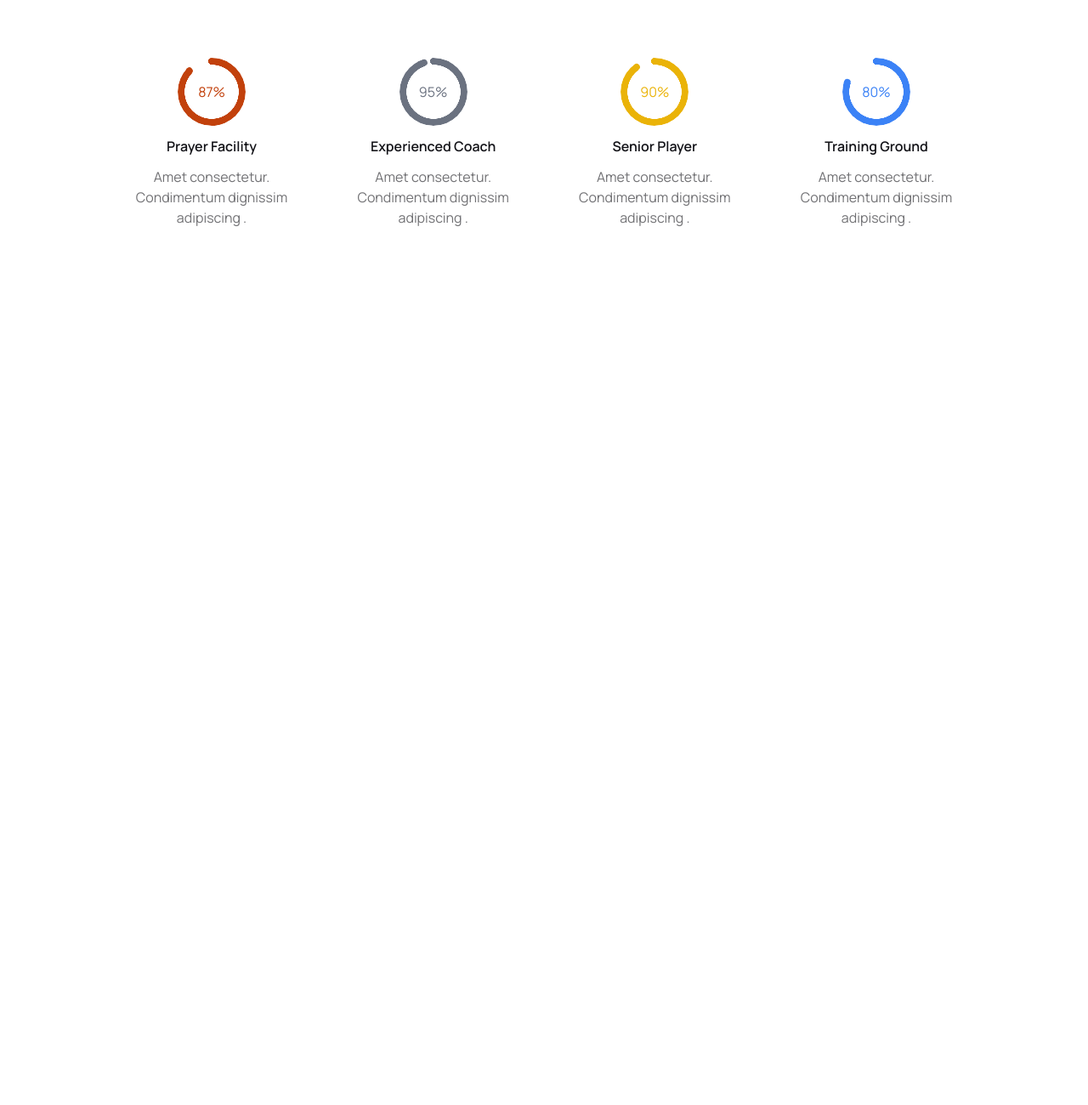
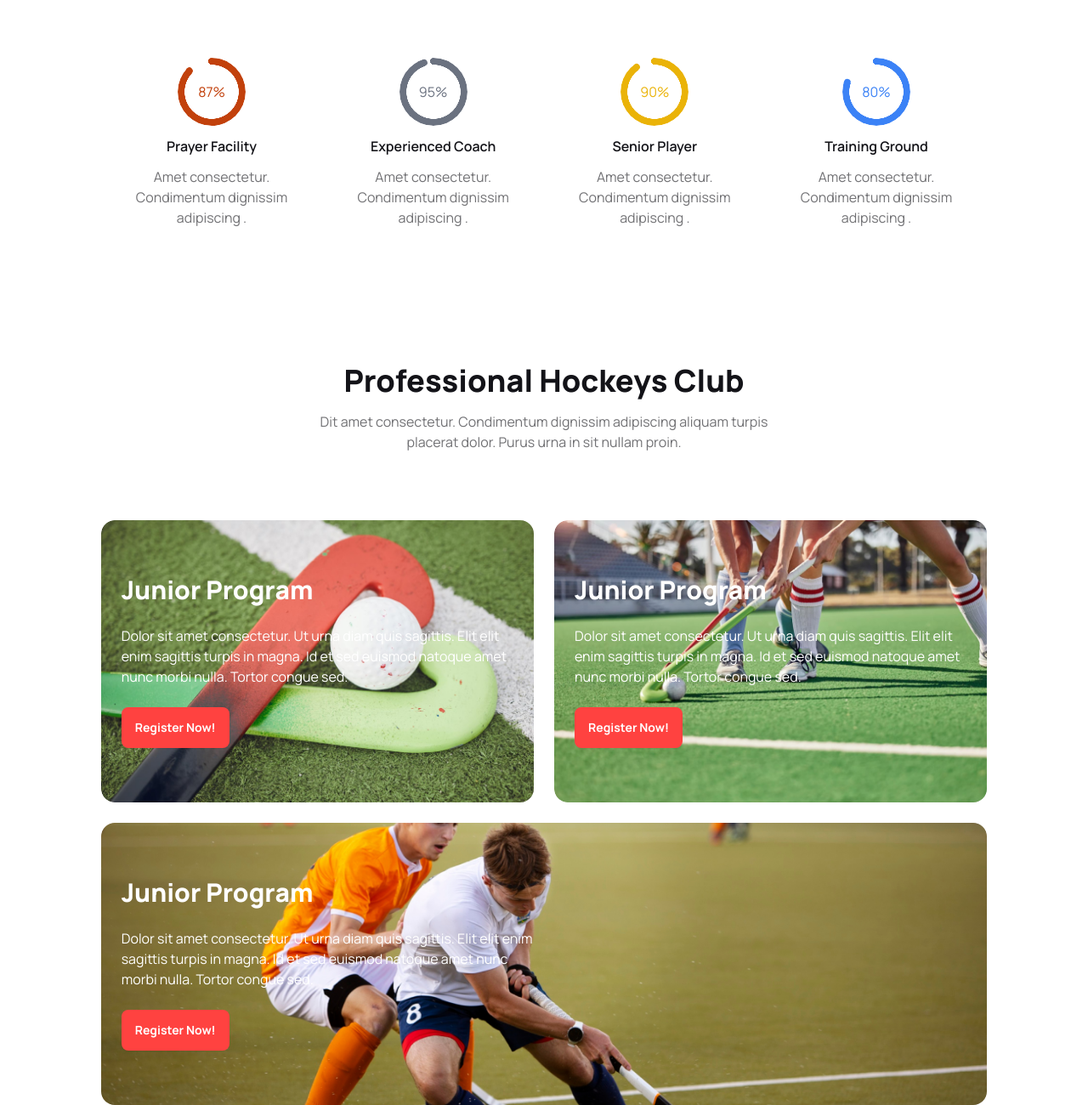
Before and after one commit to abdul-muhaimin-toha/PH-M3-Assignment-3, a website: page index.html in a window 1280 px wide. Shown: the part 944-2244 px from the top of the page at 85% size. Before the commit the page ends 1244 px from the top, so only its background shows below. Drawn offline with Linux system fonts and the light colour scheme.

Commit message:
done professional section

```diff
--- a/index.html
+++ b/index.html
@@ -287,6 +287,70 @@
           </div>
         </div>
       </section>
+      <!-- section program -->
+      <section>
+        <div class="mx-auto lg:w-5/6 px-3 mt-10 md:mt-32">
+          <div
+            class="flex justify-center flex-col text-center items-center gap-4 mb-8 md:mb-20"
+          >
+            <h1 class="text-2xl md:text-4xl font-extrabold text-black">
+              Professional Hockeys Club
+            </h1>
+            <p class="text-body-light max-w-xl">
+              Dit amet consectetur. Condimentum dignissim adipiscing aliquam
+              turpis placerat dolor. Purus urna in sit nullam proin.
+            </p>
+          </div>
+          <!-- program grid section -->
+          <div class="grid grid-cols-1 md:grid-cols-2 gap-6">
+            <!-- Card-1 -->
+            <div
+              class="flex flex-col rounded-xl md:rounded-2xl text-white bg-[url('../resources/program-1.png')] md:py-16 bg-no-repeat bg-cover justify-center items-start gap-6 p-6"
+            >
+              <h2 class="text-3xl font-extrabold">Junior Program</h2>
+              <p>
+                Dolor sit amet consectetur. Ut urna diam quis sagittis. Elit
+                elit enim sagittis turpis in magna. Id et sed euismod natoque
+                amet nunc morbi nulla. Tortor congue sed.
+              </p>
+              <a
+                class="btn bg-primary border-none text-white font-bold hover:bg-primary/80"
+                >Register Now!</a
+              >
+            </div>
+            <!-- Card-3 -->
+            <div
+              class="flex flex-col rounded-xl md:rounded-2xl text-white bg-[url('../resources/program-2.png')] md:py-16 bg-no-repeat bg-cover justify-center items-start gap-6 p-6"
+            >
+              <h2 class="text-3xl font-extrabold">Junior Program</h2>
+              <p>
+                Dolor sit amet consectetur. Ut urna diam quis sagittis. Elit
+                elit enim sagittis turpis in magna. Id et sed euismod natoque
+                amet nunc morbi nulla. Tortor congue sed.
+              </p>
+              <a
+                class="btn bg-primary border-none text-white font-bold hover:bg-primary/80"
+                >Register Now!</a
+              >
+            </div>
+            <!-- Card-3 -->
+            <div
+              class="flex flex-col rounded-xl md:rounded-2xl text-white bg-[url('../resources/program-3.png')] md:py-16 bg-no-repeat bg-cover justify-center items-start gap-6 p-6 md:col-span-2"
+            >
+              <h2 class="text-3xl font-extrabold">Junior Program</h2>
+              <p class="md:w-1/2">
+                Dolor sit amet consectetur. Ut urna diam quis sagittis. Elit
+                elit enim sagittis turpis in magna. Id et sed euismod natoque
+                amet nunc morbi nulla. Tortor congue sed.
+              </p>
+              <a
+                class="btn bg-primary border-none text-white font-bold hover:bg-primary/80"
+                >Register Now!</a
+              >
+            </div>
+          </div>
+        </div>
+      </section>
     </main>
   </body>
 </html>
```
Also changed, not shown: css/main.css, resources/program-1.png (renamed from resources/2.png), resources/program-2.png (renamed from resources/3.png), resources/program-3.png (renamed from resources/4.png).
